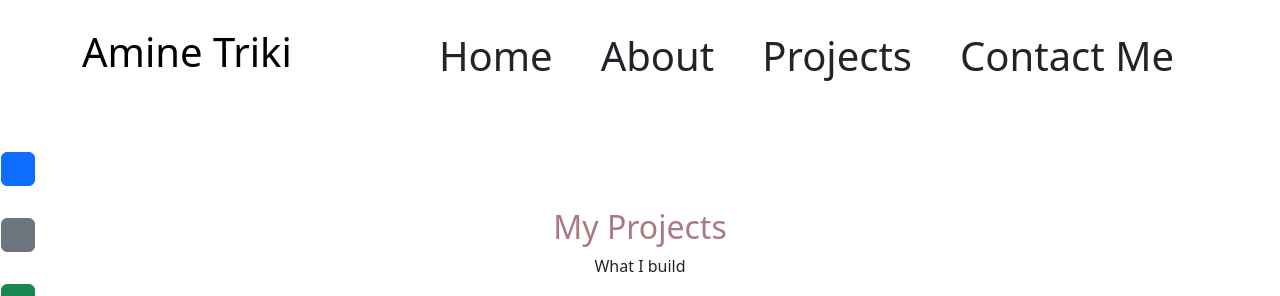
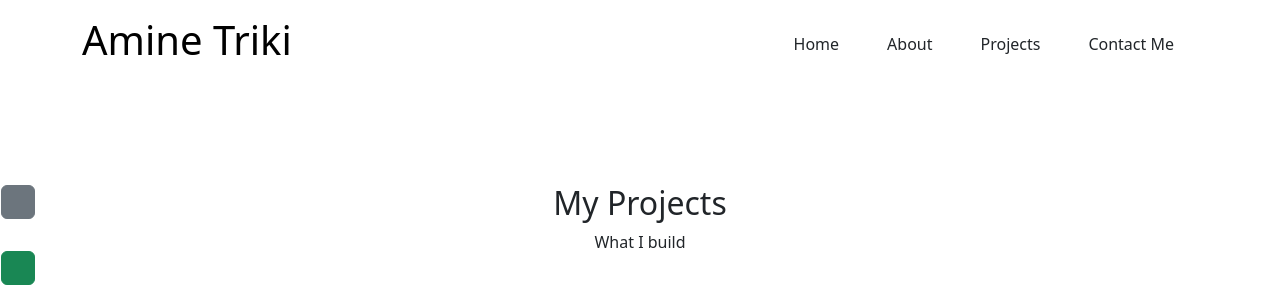
Before and after one commit to Amine-Triki/quran-with-voice, a React (Vite) app: page /projects in a window 1280 px wide. Shown: the top 296 px of the page. Built offline with nearby package versions, Linux system fonts and the light colour scheme.

Commit message:
fix colors and sizes

```diff
--- a/src/App.css
+++ b/src/App.css
@@ -1,9 +1,7 @@
 main {
   min-height:calc(100vh - 138px);
 }
-h2 {
-  color:#AA7A82;
-}
+
 
 .primary{
   background-color: #0d6efd;
--- a/src/components/Colros/Colors.jsx
+++ b/src/components/Colros/Colors.jsx
@@ -9,7 +9,6 @@ const Colors = ({ onColorChange }) => {
 
   return (
     <div className='btn-color d-flex flex-column align-items-start fixed-top   justify-content-center '>
-      <Button onClick={() => handleButtonClick('primary')} variant="primary my-3  p-3"></Button>
       <Button onClick={() => handleButtonClick('secondary')} variant="secondary my-3 p-3 "></Button>
       <Button onClick={() => handleButtonClick('success')} variant="success my-3 p-3"></Button>
       <Button onClick={() => handleButtonClick('warning')} variant="warning my-3 p-3"></Button>
--- a/src/components/Header/Header.jsx
+++ b/src/components/Header/Header.jsx
@@ -18,17 +18,17 @@ const Header = ({ pageColor }) => {
               <span className="navbar-toggler-icon"></span>
             </button>
             <div className="collapse navbar-collapse" id="main">
-              <ul className="navbar-nav ms-auto mb-2 mb-lg-0">
-                <li className="nav-item display-6">
+              <ul className="navbar-nav ms-auto mb-2 mb-lg-0 ps-4">
+                <li className="nav-item ">
                   <Link  to="/" className="nav-link   p-3 p-lg-4">Home</Link>
                 </li>
-                <li className="nav-item display-6">
+                <li className="nav-item ">
                   <Link  to="/About" className="nav-link  p-3 p-lg-4">About</Link>
                 </li>
-                <li className="nav-item display-6">
+                <li className="nav-item ">
                   <Link to="/projects" className="nav-link  p-3 p-lg-4">Projects</Link>
                 </li>
-                <li className="nav-item display-6">
+                <li className="nav-item ">
                   <Link to="/contact" className="nav-link  p-3 p-lg-4">Contact Me</Link>
                 </li>
               </ul>
--- a/src/components/QuranLecture/QuranLecture.jsx
+++ b/src/components/QuranLecture/QuranLecture.jsx
@@ -6,7 +6,7 @@ const QuranLecture = () => {
   return (
     <>
     <div className='view d-flex align-items-center  justify-content-center '>
-        <h2 className='display-2 text-light'> <b>القرآن الكريم </b>  </h2>
+        <h2 className='display-2 text-light'><b>القرآن الكريم </b></h2>
     </div>
     <GridSelector/>
 
--- a/src/components/QuranLive/QuranLive.jsx
+++ b/src/components/QuranLive/QuranLive.jsx
@@ -16,7 +16,7 @@ const QuranLive = () => {
 
   return (
     <div className='d-flex align-items-center flex-column wrap gap-2'>
-      <h3 className='my-3'>البث المباشر</h3>
+      <h3 className='my-3' >البث المباشر</h3>
       <div>
         <Button onClick={() => handleButtonClick('https://win.holol.com/live/quran/playlist.m3u8')} variant="primary">
           قناة القرآن الكريم
--- a/src/pages/Projects/AllProjects.jsx
+++ b/src/pages/Projects/AllProjects.jsx
@@ -74,7 +74,7 @@ const projects = [
     },
 
 
-    // Add more projects as needed
+
   ];
 
   export default projects;
```
